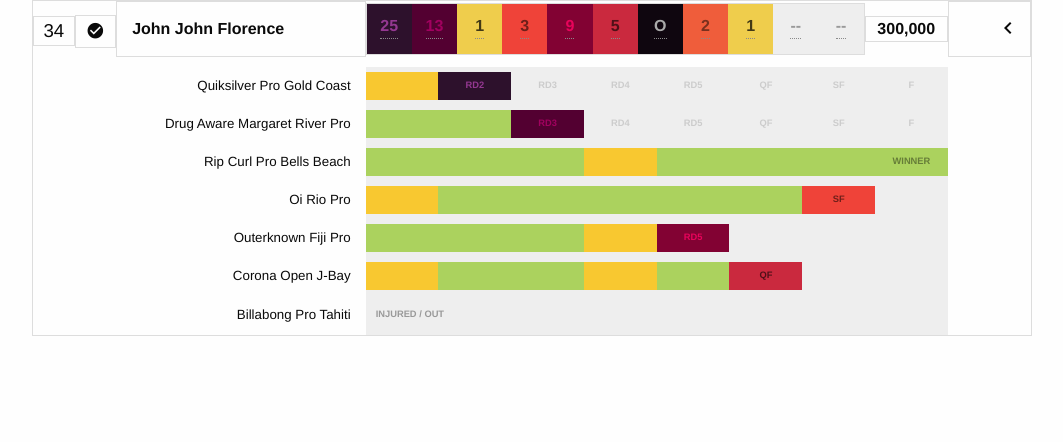
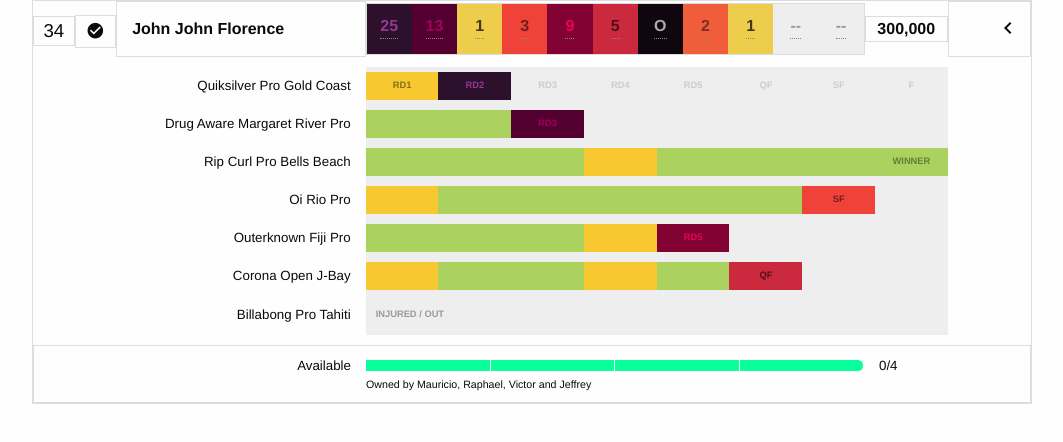
Before and after one commit to robomono/ffsurf, a plain HTML site: page leaderboard_wsl3.html in a window 1280 px wide. Shown: the whole page, without its empty margins (108-1171 px from the left). Drawn offline with Linux system fonts and the light colour scheme.

Commit message:
added availability bar to wsl leaderboard

```diff
--- a/leaderboard_wsl3.html
+++ b/leaderboard_wsl3.html
@@ -92,6 +92,7 @@
 				<div class="large-1 medium-1 columns wslsurferexpand closedchevron"> <i class="material-icons">chevron_left</i> </div>
 
 				<div class="small-12 columns expandedsurfer">
+
 					<div class="row align-center align-middle">
 
 						<div class="small-12 columns">
@@ -103,7 +104,7 @@
 								<div class="large-4 small-1 columns performanceeventnumber show-for-small-only">1</div>
 								<div class="large-7 medium-6 small-11 columns">
 									<div class="row align-middle">
-										<div class="performanceround performancerelegated">&nbsp;</div>
+										<div class="performanceround performancerelegated">RD1</div>
 										<div class="performanceround event25">RD2</div>
 										<div class="performanceround performanceout">RD3</div>
 										<div class="performanceround performanceout">RD4</div>
@@ -127,11 +128,11 @@
 										<div class="performanceround performancewon">&nbsp;</div>
 										<div class="performanceround performancewon">&nbsp;</div>
 										<div class="performanceround event13">RD3</div>
-										<div class="performanceround performanceout">RD4</div>
-										<div class="performanceround performanceout">RD5</div>
-										<div class="performanceround performanceout">QF</div>
-										<div class="performanceround performanceout">SF</div>
-										<div class="performanceround performanceout">F</div>
+										<div class="performanceround performanceout">&nbsp;</div>
+										<div class="performanceround performanceout">&nbsp;</div>
+										<div class="performanceround performanceout">&nbsp;</div>
+										<div class="performanceround performanceout">&nbsp;</div>
+										<div class="performanceround performanceout">&nbsp;</div>
 									</div>
 								</div>
 
@@ -237,6 +238,30 @@
 						</div>
 
 					</div>
+
+					<div class="row" style="border:1px solid #ddd;margin-top:10px;font-size:10pt;padding-top:10px;padding-bottom:10px;">
+
+						<div class="large-2 large-offset-2 columns" style="text-align:right;">Available</div>
+
+						<div class="large-6 columns" style="padding-top:4px;">
+
+							<div class="row">
+								<div class="large-3 columns" style="border-right:1px solid white;height:11px;background-color:rgba(8,258,153,1);">&nbsp;</div>
+								<div class="large-3 columns" style="border-right:1px solid white;height:11px;background-color:rgba(8,258,153,1);">&nbsp;</div>
+								<div class="large-3 columns" style="border-right:1px solid white;height:11px;background-color:rgba(8,258,153,1);">&nbsp;</div>
+								<div class="large-3 columns" style="border-right:1px solid white;height:11px;background-color:rgba(8,258,153,1);border-radius: 0 20px 20px 0;">&nbsp;</div>
+							</div>
+
+							<div class="row">
+								<div class="large-12 columns" style="padding-left:0px;padding-top:5px;font-size:8pt;">Owned by Mauricio, Raphael, Victor and Jeffrey</div>
+							</div>
+
+						</div>
+
+						<div class="large-1 columns" style="font-align:right;">0/4</div>
+
+					</div>
+
 				</div>
 
 			</div>
```
